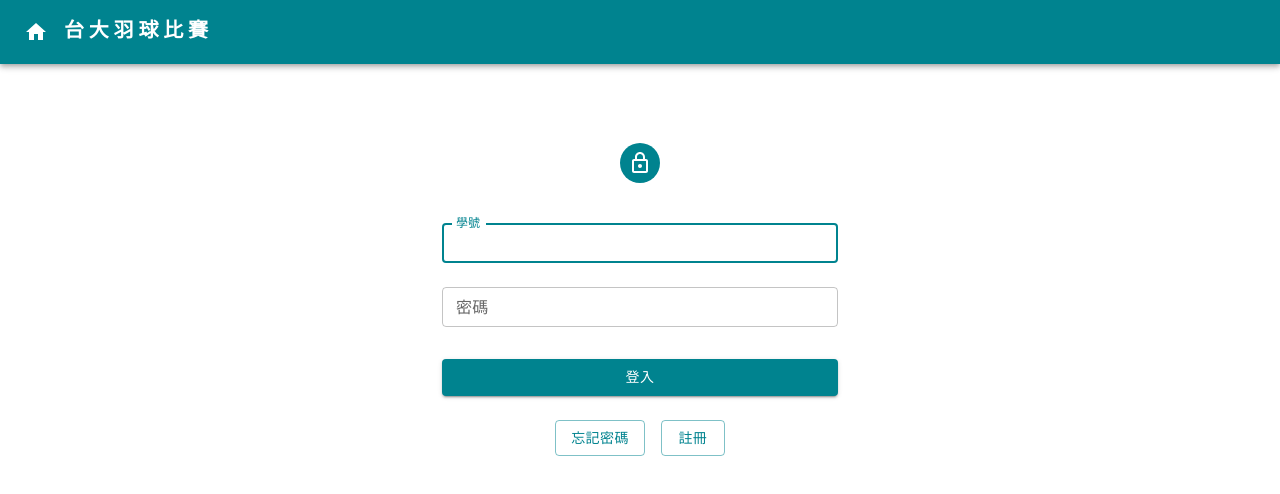
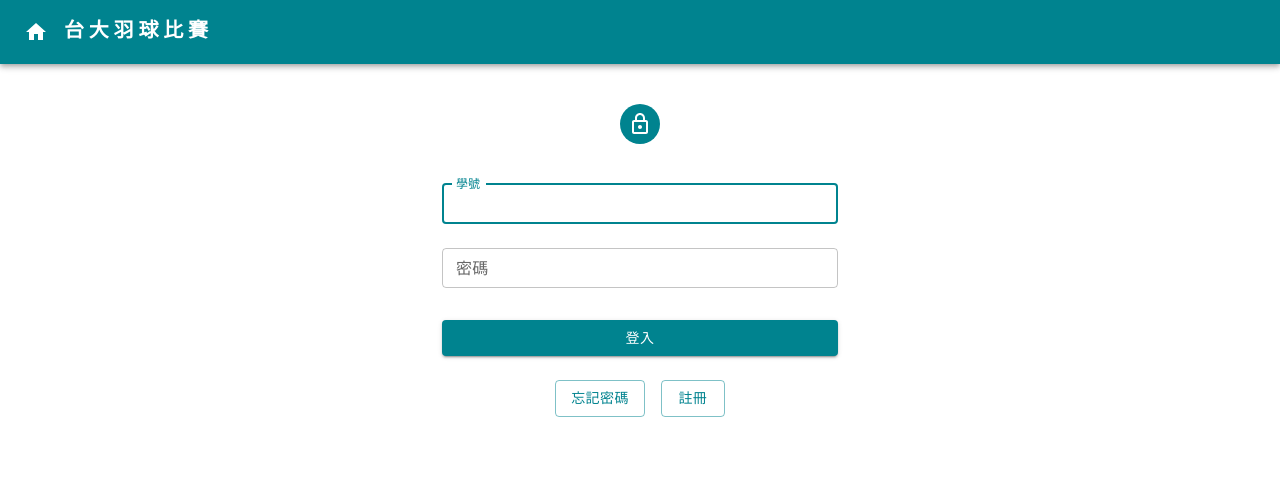
Before and after one commit to d336643/NTU_badminton_system, a React (Create React App) app in the folder frontend/: page /login in a window 1280 px wide. Shown: the top 494 px of the page. Built offline with nearby package versions, Linux system fonts and the light colour scheme.

Commit message:
fix: formData problem

```diff
--- a/frontend/src/components/Login.js
+++ b/frontend/src/components/Login.js
@@ -43,13 +43,8 @@ const LoginForm = () => {
     const handleSubmit = (event) => {
         console.log('Received values for log in: ', event);
         event.preventDefault();
-        const data = new FormData(event.currentTarget);
-        let form = {
-            sid: data.get('sid'),
-            password: data.get('password'),
-        }
-        submit(form);
-        console.log(form);
+        submit(values);
+        console.log(values);
     };
 
     // const form = {
@@ -120,22 +115,22 @@ const LoginForm = () => {
                 <CssBaseline />
                 <Box
                     sx={{
-                        marginTop: '20%',
+                        marginTop: '10%',
                         display: 'flex',
                         flexDirection: 'column',
                         alignItems: 'center',
                     }}
                 >
-                    {showmessage && (
+                    {/* {showmessage && (
                         <Alert sx={{ position: 'fixed', top: '10%' }}
                                 severity={severity}>
                             {alertmessage}
                         </Alert>
-                    )}
+                    )} */}
                     <Avatar sx={{ mb: 2, bgcolor: 'primary.main' }}>
                         <LockOutlinedIcon />
                     </Avatar>
-                    <Box component="form" onSubmit={handleSubmit} noValidate sx={{ mt: 1 }}>
+                    <Box noValidate sx={{ mt: 1 }}>
                         <TextField
                             margin="normal"
                             size="small"
@@ -168,6 +163,7 @@ const LoginForm = () => {
                             fullWidth
                             variant="contained"
                             sx={{ mt: 3, mb: 3 }}
+                            onClick={handleSubmit}
                         >
                             登入
                         </Button>
--- a/frontend/src/components/ResetRequest.js
+++ b/frontend/src/components/ResetRequest.js
@@ -9,6 +9,7 @@ import Container from '@mui/material/Container';
 import InfoDialog from "../components/InfoDialog";
 import instance from '../instance';
 import { useNavigate, useParams } from "react-router-dom";
+import List from "@mui/material/List";
 
 const Reset = () => {
     const navigate = useNavigate();
@@ -18,22 +19,18 @@ const Reset = () => {
     const [open, setOpen] = useState(false);
     const [success, setSuccess] = useState(false);
 
-    // const [values, setValues] = useState({
-    //     name: localStorage.getItem("name"),
-    //     sid: localStorage.getItem("sid"),
-    // });
+    const [values, setValues] = useState({
+        email: '',
+        backEmail: '',
+    });
 
-    const handleSubmit = (event) => {
-        console.log('Received values for reset password: ', event);
-        event.preventDefault();
-        const data = new FormData(event.currentTarget);
-        let finalForm = {
-            email: data.get('email'),
-            backEmail: data.get('backEmail')
-        };
-        console.log(finalForm);
-        submit(finalForm);
-        // navigate("/");
+    const handleChange = (prop) => (event) => {
+        setValues({ ...values, [prop]: event.target.value });
+    };
+
+    const handleSubmit = () => {
+        console.log(values);
+        submit(values);
     };
 
     const submit = async (form) => {
@@ -70,7 +67,7 @@ const Reset = () => {
             <Container component="main" maxWidth="xs">
                 <InfoDialog open={open} setOpen={setOpen} turnBack={success} alertmessage={alertmessage} />
                 <CssBaseline />
-                <Box
+                <List
                     sx={{
                         marginTop: '5%',
                         display: 'flex',
@@ -84,8 +81,8 @@ const Reset = () => {
                             {alertmessage}
                         </Alert>
                     )} */}
-                    <h3 style={{ marginBottom: '5%' }}>請輸入電子郵件以重設密碼</h3>
-                    <Box component="form" onSubmit={handleSubmit} noValidate sx={{ mt: 1 }}>
+                    <h3 style={{ marginBottom: '3%' }}>請輸入電子郵件以重設密碼</h3>
+                    <Box noValidate sx={{ mt: 1 }}>
                         <TextField
                             margin="normal"
                             size="small"
@@ -96,35 +93,39 @@ const Reset = () => {
                             name="email"
                             autoComplete="email"
                             autoFocus
+                            value={values.email}
+                            onChange={handleChange('email')}
                         />
                         <TextField
                             margin="normal"
                             size="small"
-                            required
                             fullWidth
                             id="backEmail"
                             label="請輸入非台大信箱之電子郵件收取重設密碼連結"
                             name="backEmail"
                             autoComplete="backEmail"
                             autoFocus
+                            value={values.backEmail}
+                            onChange={handleChange('backEmail')}
                         />
                         <Button
                             type="submit"
                             fullWidth
                             variant="contained"
                             sx={{ mt: 4, mb: 3 }}
+                            onClick={handleSubmit}
                         >
                             重設密碼
                         </Button>
                         <Button
                             fullWidth
                             variant="outlined"
-                            onClick={handleSubmit}
+                            onClick={() => navigate('/login')}
                         >
                             回到登入
                         </Button>
                     </Box>
-                </Box>
+                </List>
             </Container>
         </>
     );
```
